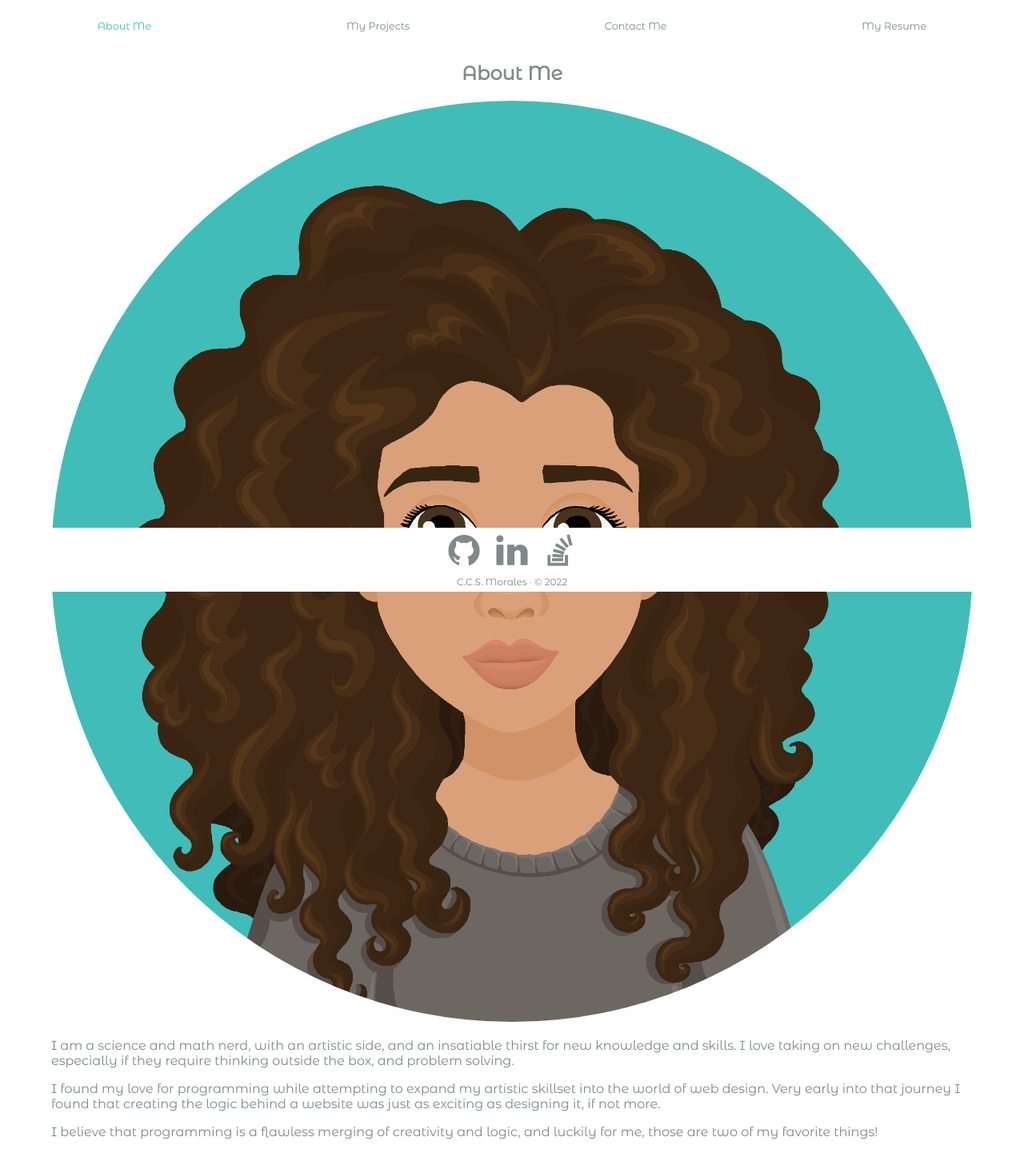
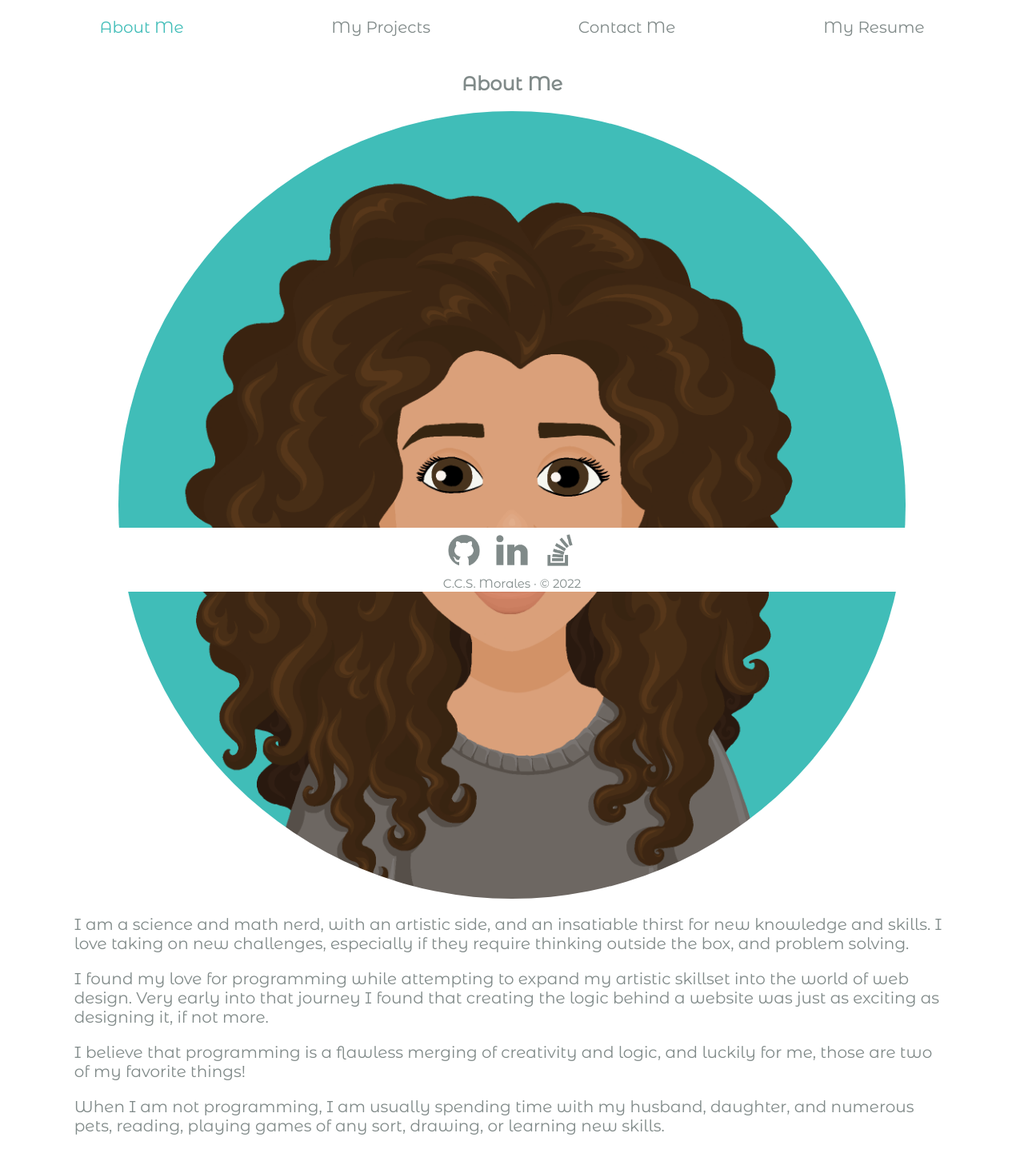
Before and after one commit to NicaVulcan/ccs-morales, a React (Create React App) app: page / in a window 1280 px wide. Shown: the part 60-1502 px from the top of the page at 80% size. Built offline with nearby package versions, Linux system fonts and the light colour scheme.

Commit message:
one size up

```diff
--- a/public/assets/css/style.css
+++ b/public/assets/css/style.css
@@ -27,20 +27,23 @@ h1 {
     list-style: none;
     padding: 0;
     display: flex;
+    flex-direction: column;
     flex-wrap: wrap;
     width: 100%;
 }
 .nav-item {
     margin: auto;
+    margin-bottom: 8px;
     align-content: space-around;
 }
 .nav-link {
-    padding: 5px;
-    font-size: 12.8px;
+    padding: 5px 0 2px;
+    font-size: 15px;
     margin: auto;
 }
 .nav-link:hover {
     cursor: pointer;
+    border-bottom: 1px solid var(--accent-color);
 }
 .active-link {
     color: var(--accent-color);
@@ -66,6 +69,17 @@ h2 {
 }
 
 /* about */
+.about-content {
+    display: flex;
+    flex-direction: column;
+    align-content: center;
+}
+
+.about-img {
+    margin: auto;
+    display: flex;
+    align-content: center;
+}
 .avatar {
     width: 100%;
     border-radius: 50%;
@@ -190,7 +204,6 @@ h2 {
     transform: translateY(1.5px);
 }
 
-
 /* footer */
 footer {
     position: fixed;
@@ -220,3 +233,35 @@ footer p {
     height: 40px;
     margin: 3px 10px;
 }
+
+@media screen and (min-width: 420px){
+    .nav-link {
+        font-size: 20px;
+    }
+    .avatar {
+        width: 90%;
+    }
+    .about-bio p {
+        font-size: 20px;
+    }
+}
+
+@media screen and (min-width: 575px) {
+    #root {
+        width: 95%;
+        margin: auto;
+    }
+    .nav-links {
+        display: flex;
+        flex-direction: row;
+    }
+    .project-title {
+        width: 82%;
+    }
+    .project-links {
+        width: 18%;
+    }
+    footer p {
+        font-size: 15px;
+    }
+}
--- a/public/index.html
+++ b/public/index.html
@@ -26,12 +26,12 @@
   <link rel="preconnect" href="https://fonts.gstatic.com" crossorigin>
   <link href="https://fonts.googleapis.com/css2?family=Montserrat+Alternates:wght@100;200;300;400&display=swap"
     rel="stylesheet">
+  <link rel="stylesheet" href="/assets/css/style.css">
   <title>C.C.S. Morales</title>
 </head>
 
 <body>
   <noscript>You need to enable JavaScript to run this app.</noscript>
-  <link rel="stylesheet" href="/assets/css/style.css">
   <div id="root"></div>
   <!--
       This HTML file is a template.
--- a/src/components/Main/About/index.js
+++ b/src/components/Main/About/index.js
@@ -4,12 +4,12 @@ function About() {
     return (
         <div>
             <h2>About Me</h2>
-            <div>
-                <div>
+            <div className="about-content">
+                <div className="about-img">
                     <img className="avatar" src="/assets/images/Avatar-CCSM.png" alt="Avatar of Christiana CS Morales" />
                 </div>
 
-                <div>
+                <div className="about-bio">
                     <p>
                         I am a science and math nerd, with an artistic side, and an insatiable thirst for new knowledge and skills. I love taking on new challenges, especially if they require thinking outside the box, and problem solving.
                     </p>
@@ -22,9 +22,6 @@ function About() {
                     <p>
                         When I am not programming, I am usually spending time with my husband, daughter, and numerous pets, reading, playing games of any sort, drawing, or learning new skills.
                     </p>
-                    <p>
-                        Other things I enjoy include: music, all animals -including bugs, and conversations about serial killers and true crime.
-                    </p>
                 </div>
             </div>
         </div>
--- a/src/components/Main/Projects/index.js
+++ b/src/components/Main/Projects/index.js
@@ -49,7 +49,7 @@ function Projects() {
                             <img className="project-img" src={`/assets/images/project-screenshots/${project.imagePath}.png`} alt={project.title}></img>
                         </div>
                         <div className="card-title">
-                            <p className="project-title">{project.title}</p>
+                            <h3 className="project-title">{project.title}</h3>
                             <p className="project-links">
                                 <a className="project-link" href={project.ghRepoUrl}><img className="project-link-icon" src="/assets/icons/project-link/repo-link.png" alt="GitHub icon"/></a>
                                 <a className="project-link" href={project.deployedUrl}><img className="project-link-icon" src="/assets/icons/project-link/app-link.png" alt="Website icon"/></a>
```
